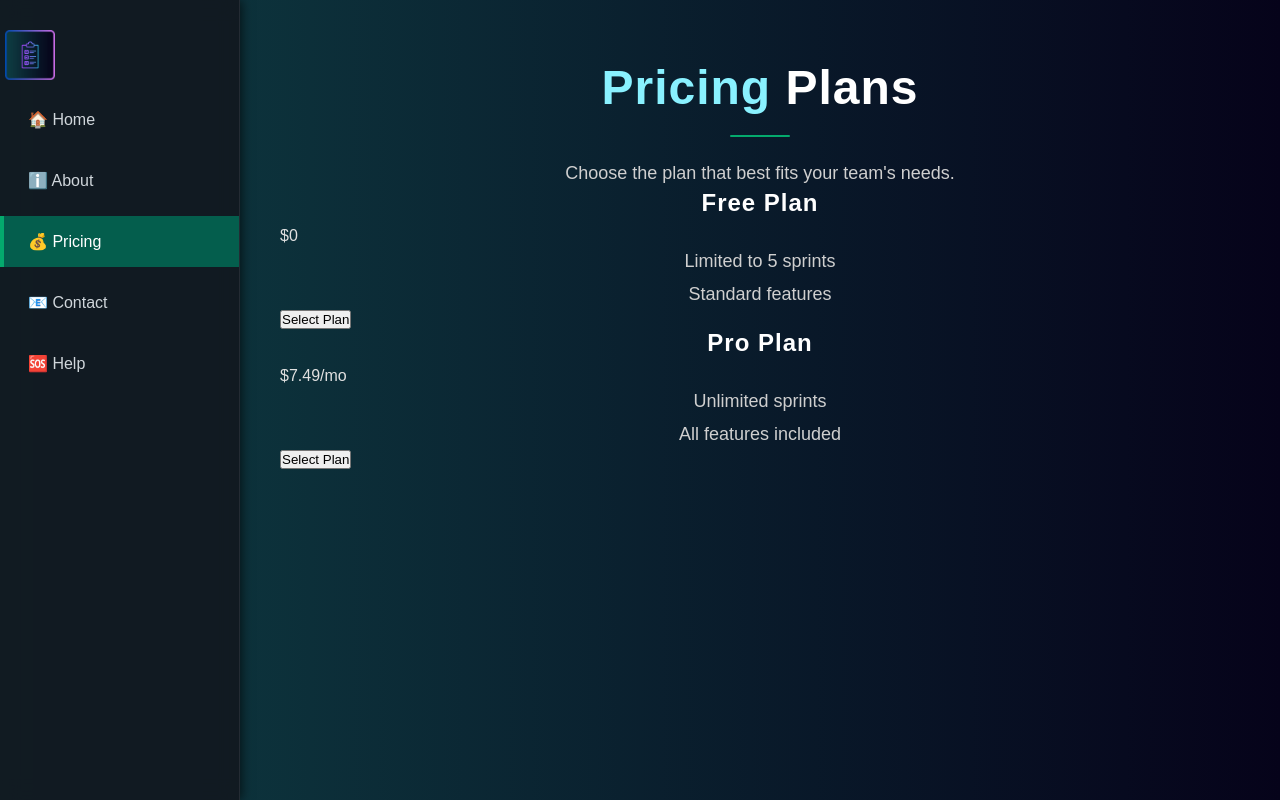
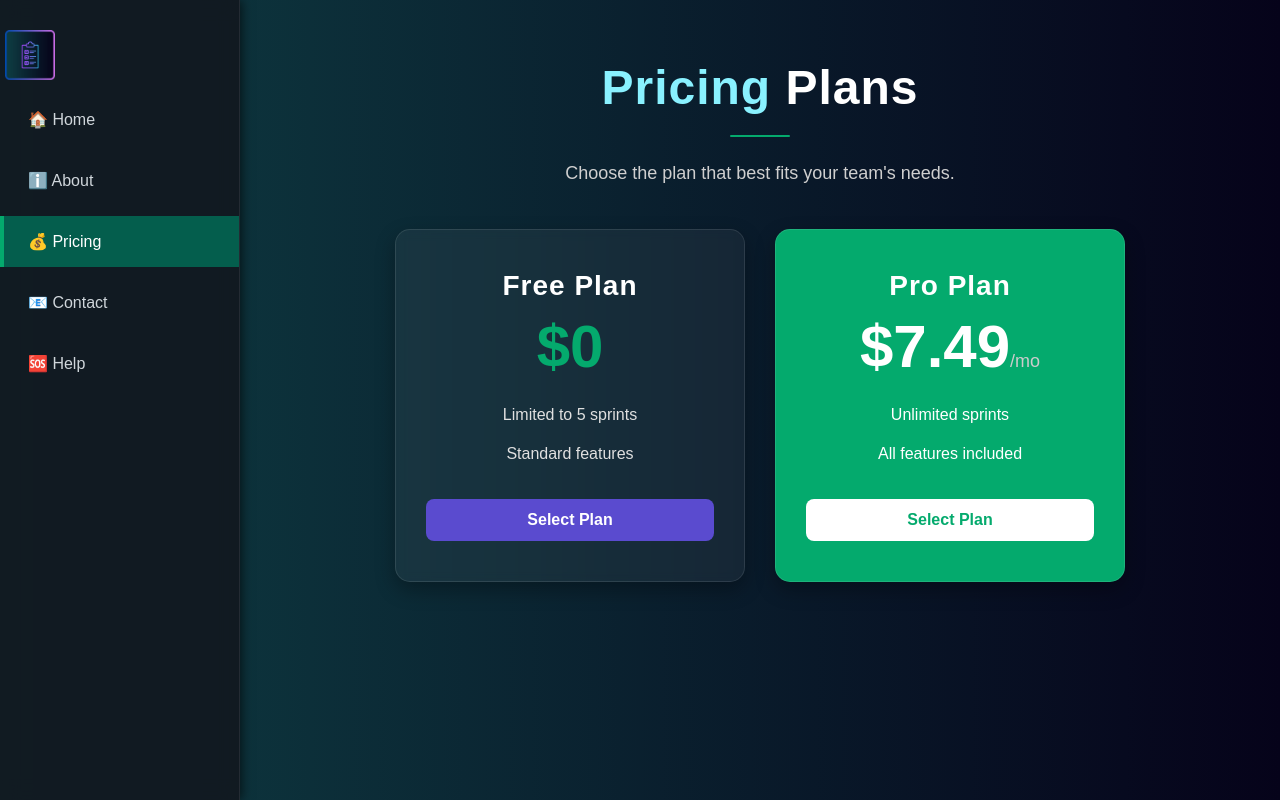
Before and after one commit to ashiryasingla/EZScrum, a plain HTML site: page pricing.html in a window 1280 px wide. Drawn offline with Linux system fonts and the light colour scheme.

Commit message:
Update styles.css

```diff
--- a/styles.css
+++ b/styles.css
@@ -524,3 +524,112 @@ p {
 .help-link:hover {
   background-color: #ffaa00;
 }
+
+/* ==== PRICING PLANS ==== */
+.pricing-container {
+    display: flex;
+    justify-content: center;
+    align-items: stretch; /* Makes cards have equal height */
+    gap: 30px;
+    padding: 40px;
+    flex-wrap: wrap; /* Allows cards to wrap on smaller screens */
+  }
+
+  .pricing-card {
+    background: rgba(255, 255, 255, 0.05);
+    backdrop-filter: blur(5px);
+    border: 1px solid rgba(255, 255, 255, 0.1);
+    border-radius: 15px;
+    padding: 40px 30px;
+    text-align: center;
+    flex: 1; /* Allows cards to grow and shrink */
+    max-width: 350px;
+    box-shadow: 0 8px 20px rgba(0, 0, 0, 0.3);
+    transition: transform 0.3s ease, box-shadow 0.3s ease;
+  }
+
+  .pricing-card:hover {
+    transform: translateY(-10px);
+    box-shadow: 0 12px 25px rgba(0, 0, 0, 0.4);
+  }
+
+  .pricing-card.pro-card {
+    background: #04AA6D;
+    color: #fff;
+  }
+
+  .pricing-card.pro-card .price {
+    color: #fff;
+  }
+
+  .pricing-card h2 {
+    font-size: 28px;
+    font-weight: bold;
+    margin-bottom: 10px;
+    color: #fff;
+  }
+
+  .price {
+    font-size: 60px;
+    font-weight: 700;
+    color: #04AA6D;
+    margin-bottom: 20px;
+  }
+
+  .per-month {
+    font-size: 18px;
+    font-weight: normal;
+    color: #ccc;
+  }
+
+  .plan-details p {
+    margin-bottom: 10px;
+    font-size: 16px;
+    color: #e0e0e0;
+    text-align: center;
+  }
+
+  .pricing-card.pro-card .plan-details p {
+    color: #fff;
+  }
+
+  .select-btn {
+    display: block;
+    width: 100%;
+    padding: 12px 20px;
+    margin-top: 30px;
+    border: none;
+    border-radius: 8px;
+    background-color: #5a4bcf;
+    color: white;
+    font-size: 16px;
+    font-weight: bold;
+    cursor: pointer;
+    transition: background-color 0.3s ease;
+  }
+
+  .select-btn:hover {
+    background-color: #4b3bb3;
+  }
+
+  .pro-btn {
+    background-color: #fff;
+    color: #04AA6D;
+  }
+
+  .pro-btn:hover {
+    background-color: #f0f0f0;
+  }
+
+  /* Responsive adjustments for smaller screens */
+  @media screen and (max-width: 768px) {
+    .pricing-container {
+      padding: 20px;
+      flex-direction: column;
+      align-items: center;
+    }
+
+    .pricing-card {
+      max-width: 100%;
+    }
+  }
```
